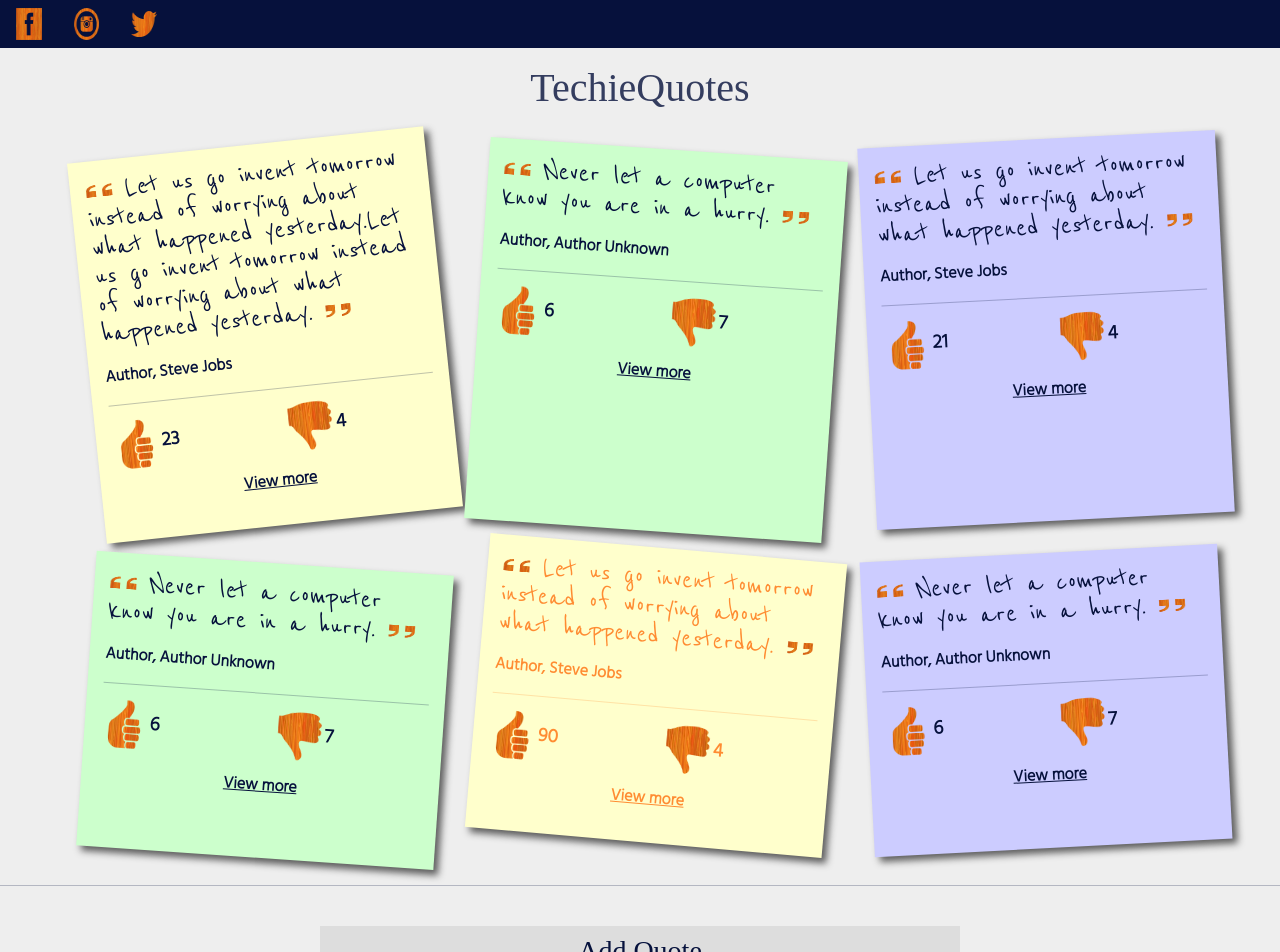
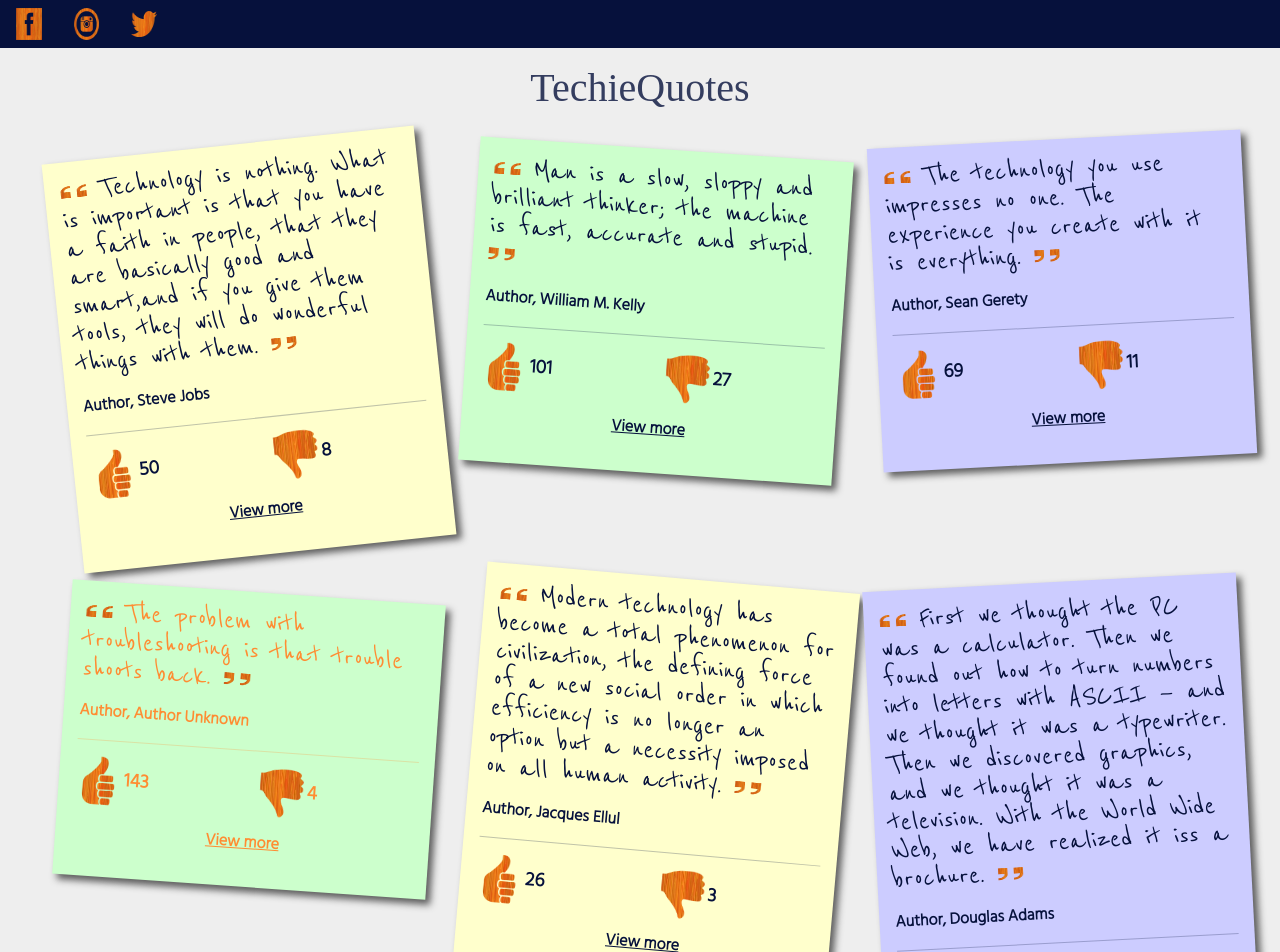
Before and after one commit to emmakamau/TechieQuotes, an Angular app: page / in a window 1280 px wide. Shown: the top 952 px of the page. Built offline with nearby package versions, Linux system fonts and the light colour scheme; a web font is replaced by a local one.

Commit message:
Add media quries for responsiveness

```diff
--- a/src/app/quote-form/quote-form.component.css
+++ b/src/app/quote-form/quote-form.component.css
@@ -35,3 +35,29 @@
     background-color: #FF8C32;
     color: #06113C;
 }
+
+/* Media queries */
+
+/* Extra small devices (phones, 600px and down) */
+@media only screen and (max-width: 600px) {
+    .add-quote-form{
+        width: 80%;
+    }
+
+    .form-btn{
+        width: auto;
+    }
+
+}
+
+
+/* Medium devices (landscape tablets, 768px and up) */
+@media only screen and (min-width: 768px) {
+    .add-quote-form{
+        width: 80%;
+    }
+
+    .form-btn{
+        width: auto;
+    }
+}
--- a/src/app/quote/quote.component.css
+++ b/src/app/quote/quote.component.css
@@ -51,18 +51,25 @@ ul{
     justify-content: center;
 }
 
-ul li {
+ul li{
     text-decoration:none;
     color:#06113C !important;
     background:#ffc !important;
     display:block;
-    height:auto;
-    width:28vw;
+    height:50%;
+    width:30%;
     padding:1em;
     box-shadow: 5px 5px 7px rgba(33,33,33,.7);
     transform: rotate(-6deg);
     transition: transform .15s linear;
 }
+
+ul li:hover,ul li:focus{
+    box-shadow:10px 10px 7px rgba(0,0,0,.7);
+    transform: scale(1.25);
+    position:relative;
+    z-index:5;
+  }
 
 .quote-show{
     font-family: 'Reenie Beanie';
@@ -93,3 +100,40 @@ ul li:nth-child(5n){
     position:relative;
     top:-10px;
 }
+
+/* Media queries */
+
+/* Extra small devices (phones, 600px and down) */
+@media only screen and (max-width: 600px) {
+    ul li{
+        width: 100%;
+    }
+}
+
+/* Small devices (portrait tablets and large phones, 600px and up) */
+@media only screen and (min-width: 600px) {
+    ul li{
+        width: 50%;
+    }
+}
+
+/* Medium devices (landscape tablets, 768px and up) */
+@media only screen and (min-width: 768px) {
+    ul li{
+        width: 50%;
+    }
+}
+
+/* Large devices (laptops/desktops, 992px and up) */
+@media only screen and (min-width: 992px) {
+    ul li{
+        width: 50%;
+    }
+}
+
+/* Extra large devices (large laptops and desktops, 1200px and up) */
+@media only screen and (min-width: 1200px) {
+    ul li {
+        width: 30%;
+    }
+}
--- a/src/app/quote/quote.component.ts
+++ b/src/app/quote/quote.component.ts
@@ -11,12 +11,12 @@ export class QuoteComponent implements OnInit {
 
     //Generates instances of class Quote
     quotes:Quote[] = [
-      new Quote(1,'Let us go invent tomorrow instead of worrying about what happened yesterday.Let us go invent tomorrow instead of worrying about what happened yesterday.','Steve Jobs','Emma','Inspire',new Date(2020,5,23),23,4),
-      new Quote(1,'Never let a computer know you are in a hurry.','Author Unknown','Kamau','Humor',new Date(2021,4,21),6,7),
-      new Quote(1,'Let us go invent tomorrow instead of worrying about what happened yesterday.','Steve Jobs','Emma','Inspire',new Date(2020,5,23),21,4),
-      new Quote(1,'Never let a computer know you are in a hurry.','Author Unknown','Kamau','Humor',new Date(2021,4,21),6,7),
-      new Quote(1,'Let us go invent tomorrow instead of worrying about what happened yesterday.','Steve Jobs','Emma','Inspire',new Date(2020,5,23),90,4),
-      new Quote(1,'Never let a computer know you are in a hurry.','Author Unknown','Kamau','Humor',new Date(2021,4,21),6,7),
+      new Quote(1,'Technology is nothing. What is important is that you have a faith in people, that they are basically good and smart,and if you give them tools, they will do wonderful things with them.','Steve Jobs','Emma','Inspire & motivate',new Date(2020,5,23),50,8),
+      new Quote(2,'Man is a slow, sloppy and brilliant thinker; the machine is fast, accurate and stupid.','William M. Kelly','Kamau','Humor Me',new Date(2021,4,21),101,27),
+      new Quote(3,'The technology you use impresses no one. The experience you create with it is everything.','Sean Gerety','Nancy','Inspire & motivate',new Date(2020,5,23),69,11),
+      new Quote(4,'The problem with troubleshooting is that trouble shoots back.','Author Unknown','Jane Doe','Humor Me',new Date(2020,5,23),143,4),
+      new Quote(5,'Modern technology has become a total phenomenon for civilization, the defining force of a new social order in which efficiency is no longer an option but a necessity imposed on all human activity.','Jacques Ellul','John Doe','Inspire & motivate',new Date(2022,4,21),26,3),
+      new Quote(6,'First we thought the PC was a calculator. Then we found out how to turn numbers into letters with ASCII — and we thought it was a typewriter. Then we discovered graphics, and we thought it was a television. With the World Wide Web, we have realized it iss a brochure.','Douglas Adams','Nathan','Humor Me',new Date(2021,4,21),6,7),
     ]
 
     //Toggle effect to show delete btn and uploaded by
```
